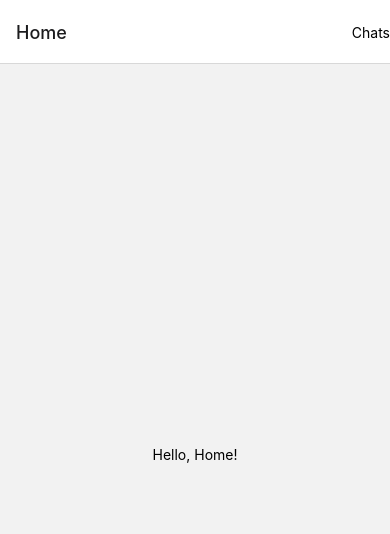
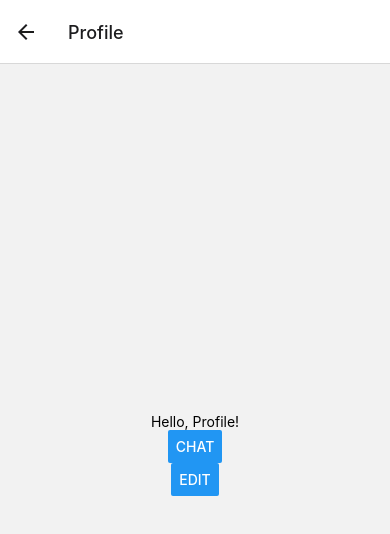
Before and after one commit to jorahty/stronger, a React Native app in the folder Client/: screen /Profile in a window 390 px wide. Both pictures are taken after a click on the button "LOGIN". Shown: the top 534 px of the page. Built offline with nearby package versions, Linux system fonts and the light colour scheme.

Commit message:
navigate from home to profile

```diff
--- a/Client/src/components/Home.tsx
+++ b/Client/src/components/Home.tsx
@@ -12,13 +12,20 @@ export default function Home() {
 export const HomeHeaderRight = () => {
   const navigation = useNavigation<any>();
   return (
+    <View style={{ flexDirection: 'row' }}>
       <TouchableOpacity
-      accessibilityLabel="add message"
+        onPress={() => {
+          navigation.navigate('Profile');
+        }}>
+        <Text>Profile</Text>
+      </TouchableOpacity>
+      <TouchableOpacity
         onPress={() => {
           navigation.navigate('Chats');
         }}>
         <Text>Chats</Text>
       </TouchableOpacity>
+    </View>
   );
 };
 
--- a/Client/src/components/NavigationStack.tsx
+++ b/Client/src/components/NavigationStack.tsx
@@ -3,6 +3,7 @@ import { createNativeStackNavigator } from '@react-navigation/native-stack';
 
 import Home, { HomeHeaderRight } from './Home';
 import Chats from './Chats';
+import Profile from './Profile';
 
 const Stack = createNativeStackNavigator();
 
@@ -18,6 +19,7 @@ export default function NavigationStack() {
           })}
         />
         <Stack.Screen name="Chats" component={Chats} />
+        <Stack.Screen name="Profile" component={Profile} />
       </Stack.Navigator>
     </NavigationContainer>
   );
--- /dev/null
+++ b/Client/src/components/Profile.tsx
@@ -0,0 +1,19 @@
+import { Button, StyleSheet, Text, View } from 'react-native';
+
+export default function Profile() {
+  return (
+    <View style={styles.container}>
+      <Text>Hello, Profile!</Text>
+      <Button onPress={() => {}} title="Chat" />
+      <Button onPress={() => {}} title="Edit" />
+    </View>
+  );
+}
+
+const styles = StyleSheet.create({
+  container: {
+    flex: 1,
+    alignItems: 'center',
+    justifyContent: 'center',
+  },
+});
```
Lines whose indentation alone changed are shown as unchanged.
